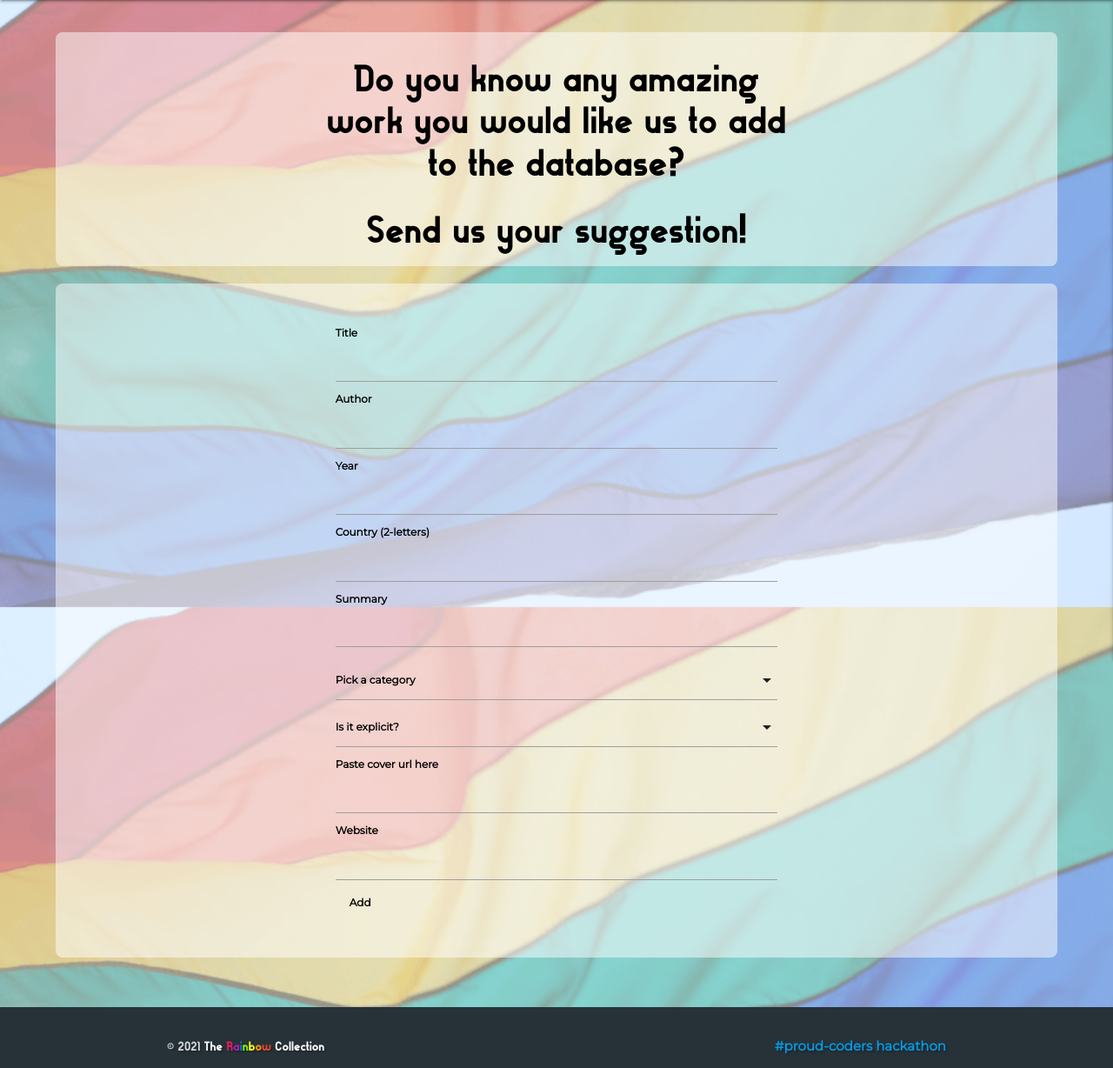
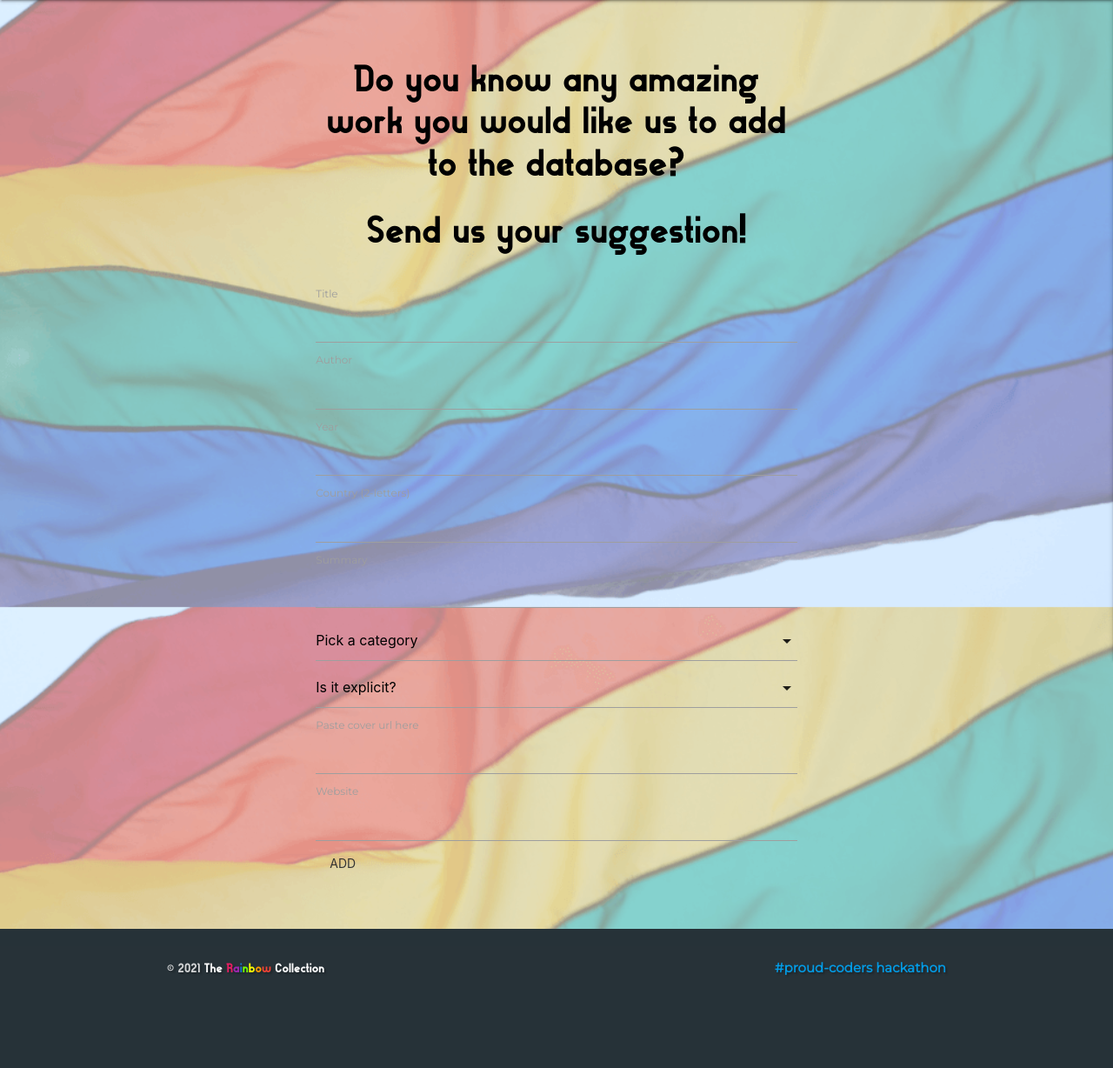
Before and after one commit to irasan/hackpride2021, a Flask app: page /suggestions in a window 1280 px wide. Shown: the part 102-1330 px from the top of the page at 87% size. After the commit the page ends 1223 px from the top, so only its background shows below. Run offline with Flask 2, Linux system fonts and the light colour scheme; the visitor is signed in with stand-in values (Sample User, id 1); data that the repository does not hold is empty; some libraries are stand-ins or nearby versions.

Commit message:
Merging new code

```diff
--- a/static/css/style.css
+++ b/static/css/style.css
@@ -51,11 +51,6 @@ h1, h2, h3, h4 {
 .black-opacity-bg {
     border-radius: 8px;
     background-color: rgba(0, 0, 0, 0.5);
-}
-
-.white-opacity-bg {
-    border-radius: 8px;
-    background-color: rgba(255, 255, 255, 0.5);
 }
 
 
@@ -403,10 +410,6 @@ hr.divider::before {
 }
 
 /* FORM */
-.suggestion-form {
-    padding: 3em;
-}
-
 .add-border {
     border: 1px solid #CFEBDF;
 }
@@ -415,27 +418,6 @@ hr.divider::before {
     height: 200px;
 }
 
- .form-label {
-    color: #000;
-    font-weight: bold;
-}
-
-.suggestion-form .btn-flat {
-    font-family: 'Montserrat', sans-serif !important;
-    font-size: 12px !important;
-    font-weight: bold;
-    text-transform: none;
-    color: #000;
-}
-
-#override-materialize .select-wrapper input.select-dropdown {
-    font-family: 'Montserrat', sans-serif !important;
-    font-size: 12px !important;
-    font-weight: bold;
-    color: #000;
-}
-
-
 /* MEDIA QUERIES */
 @media only screen and (max-width: 370px) {
     nav .brand-logo {
--- a/templates/profile.html
+++ b/templates/profile.html
@@ -11,6 +11,10 @@
 {% if favs|length > 0 %}
 
 <!-- favorite books -->
+<div class=row>
+    <div class="col m1 black-opacity-bg">
+        <p>BOOKS</p>
+    </div>
 {% if books|length > 0 %}
 <ul class="row card-list">
     {% for item in books %}
@@ -24,6 +28,7 @@
 <br>
 <hr class="divider"><br>
 {% endif %}
+</div>
 
 <!-- favorite movies -->
 {% if movies|length > 0 %}
```
Also changed, not shown: other parts of static/css/style.css (+31 -19 lines).
